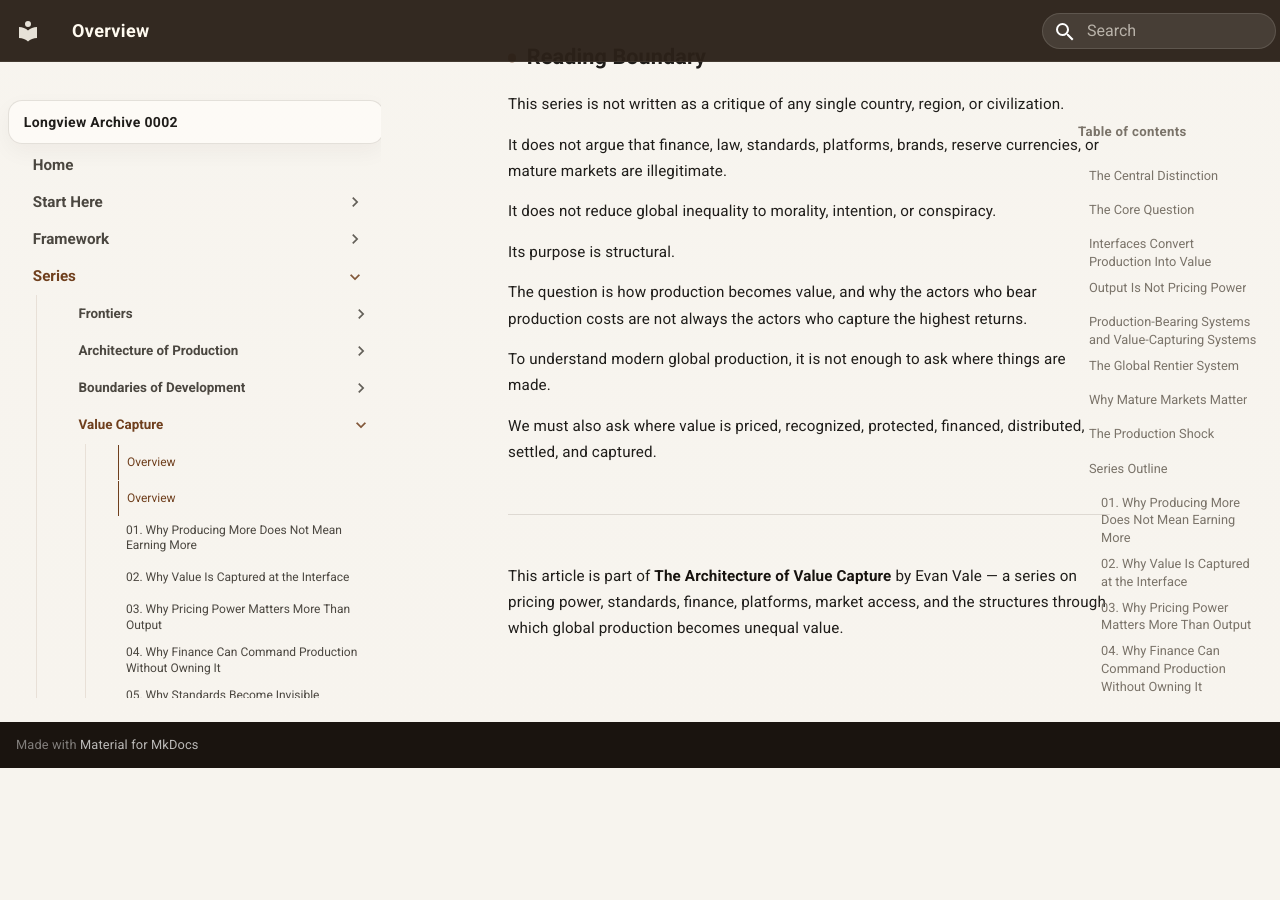
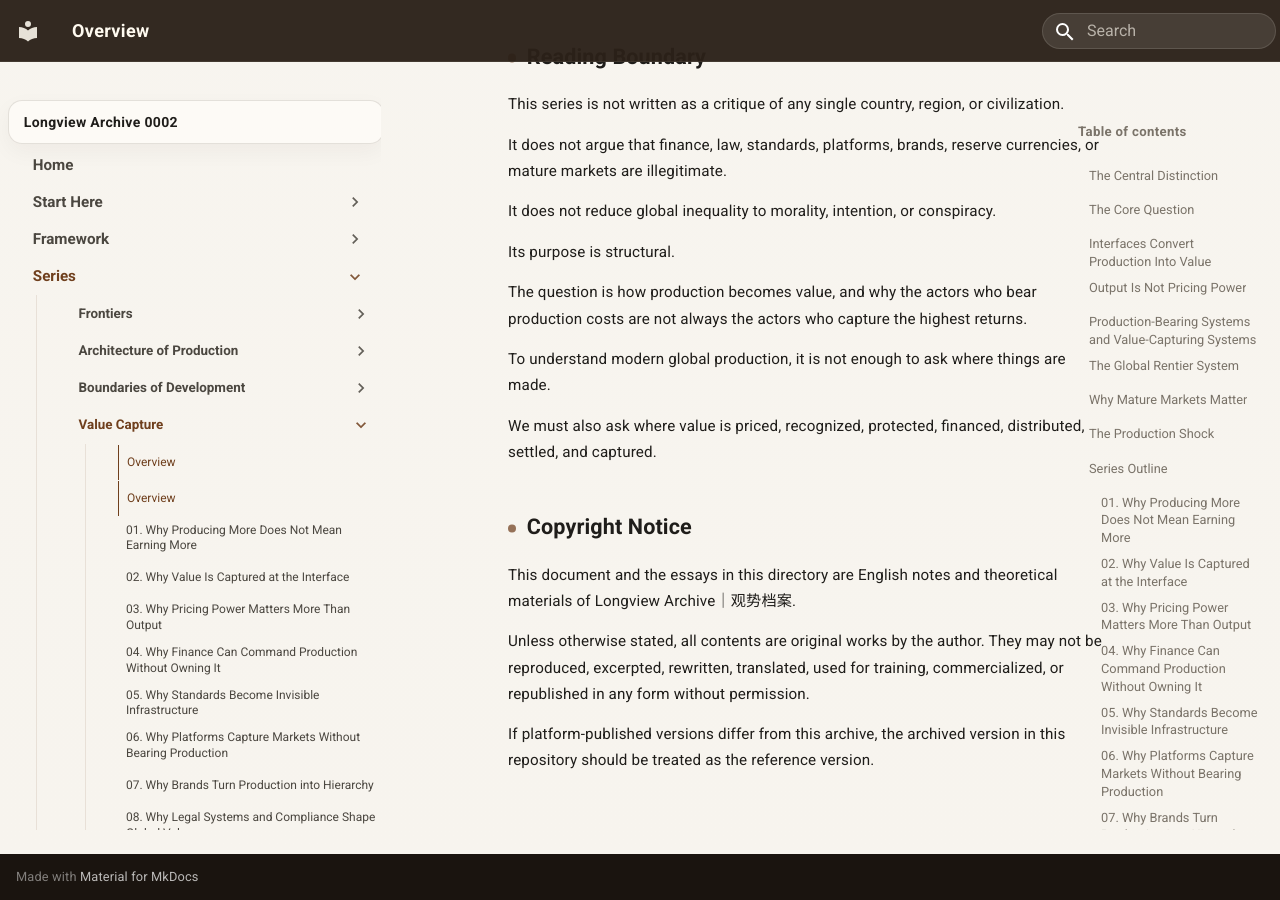
Before and after one commit to guanshi1688/longview-archive, an MkDocs documentation site: the page built from docs/essays/notes/english/Value-Capture/index.md, in a window 1280 px wide and 900 px high, scrolled down 8803 px. Built offline with MkDocs 1.6.1 and Material for MkDocs 9.7.7, drawn with Linux system fonts in a browser that asks for light colours; before the commit the page ends 9571 px from its top, so only the background shows below that.

Commit message:
Update index.md

```diff
--- a/docs/essays/notes/english/Value-Capture/index.md
+++ b/docs/essays/notes/english/Value-Capture/index.md
@@ -350,6 +350,10 @@ To understand modern global production, it is not enough to ask where things are
 
 We must also ask where value is priced, recognized, protected, financed, distributed, settled, and captured.
 
----
+## Copyright Notice
 
-This article is part of **The Architecture of Value Capture** by Evan Vale — a series on pricing power, standards, finance, platforms, market access, and the structures through which global production becomes unequal value.
+This document and the essays in this directory are English notes and theoretical materials of Longview Archive｜观势档案.
+
+Unless otherwise stated, all contents are original works by the author. They may not be reproduced, excerpted, rewritten, translated, used for training, commercialized, or republished in any form without permission.
+
+If platform-published versions differ from this archive, the archived version in this repository should be treated as the reference version.
```
